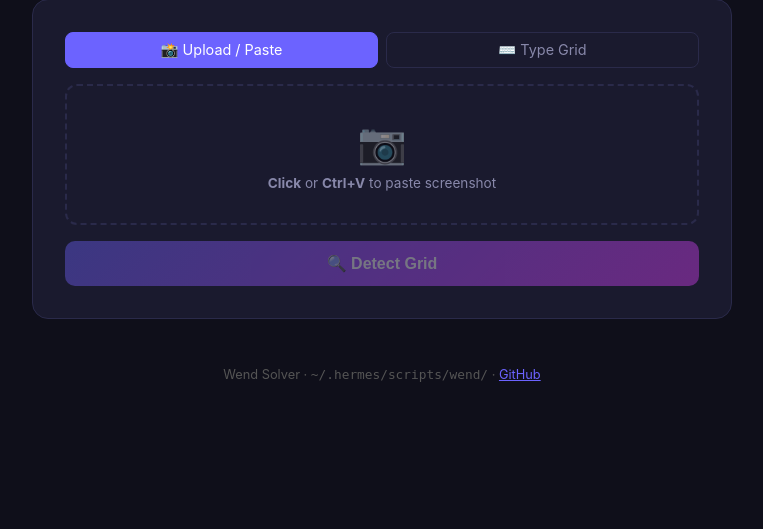
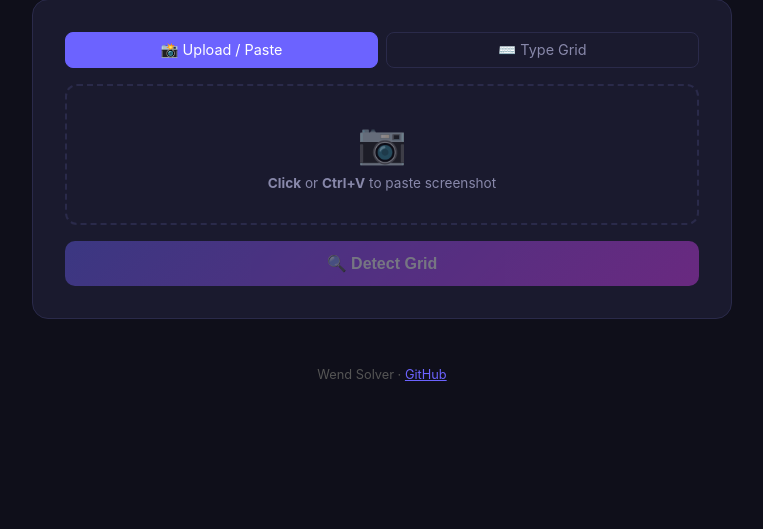
Before and after one commit to Aldo-f/wend-solver, a Flask app: page / in a window 1280 px wide. Shown: the part 139-668 px from the top of the page, without its empty margins (258-1021 px from the left). Run offline with Flask 3, Linux system fonts and the light colour scheme.

Commit message:
feat: make fully portable — Windows/Linux/macOS ready
- grid_detect.py: lazy import pytesseract (optional OCR, app works without it)
- app.py: lazy imports, localhost instead of machine-specific IP
- requirements.txt: only flask + Pillow (no pytesseract required)
- _examples/wend-solver.service: moved from root, template with placeholders
- hooks/pre-commit.ps1: PowerShell pre-commit hook for Windows
- hooks/pre-commit: updated bash hook (checks .venv/venv first)
- README: complete cross-platform docs (Windows/macOS/Linux)
- .github/workflows/test.yml: CI without tesseract dependency
- .gitignore: added .venv/, venv/, .DS_Store, Thumbs.db, IDE files
- templates/index.html: removed hardcoded path
- wend-strategy-guide.md: fixed hardcoded path
- Deleted: wend-solver.service from repo root

```diff
--- a/app.py
+++ b/app.py
@@ -10,9 +10,8 @@ import threading
 import time
 from pathlib import Path
 
-import pytesseract
 from flask import Flask, request, jsonify, send_file
-from PIL import Image, ImageEnhance, ImageFilter
+from PIL import Image
 
 # Add solver directory to path (same dir as this file)
 sys.path.insert(0, os.path.dirname(os.path.abspath(__file__)))
@@ -347,6 +346,6 @@ def solve():
 # -------------------------------------------------------------------
 
 if __name__ == '__main__':
-    print("Wend Solver POC — http://192.168.0.5:3232")
+    print("Wend Solver — http://localhost:3232")
     print("Dictionary loading in background...")
     app.run(host='0.0.0.0', port=3232, debug=False)
--- /dev/null
+++ b/requirements.txt
@@ -0,0 +1,2 @@
+flask>=3.0
+Pillow>=10.0
--- a/templates/index.html
+++ b/templates/index.html
@@ -253,8 +253,7 @@
   </div>
 
   <div class="footer">
-    Wend Solver &middot; <code>~/.hermes/scripts/wend/</code> &middot;
-    <a href="https://github.com/Aldo-f/wend-solver" style="color:#6c63ff">GitHub</a>
+    Wend Solver &middot; <a href="https://github.com/Aldo-f/wend-solver" style="color:#6c63ff">GitHub</a>
   </div>
 
 <script>
```
Also changed, not shown: grid_detect.py (+6 -2 lines), wend-strategy-guide.md (+1 -1 lines), .github/workflows/test.yml, README.md, 4 other files.
